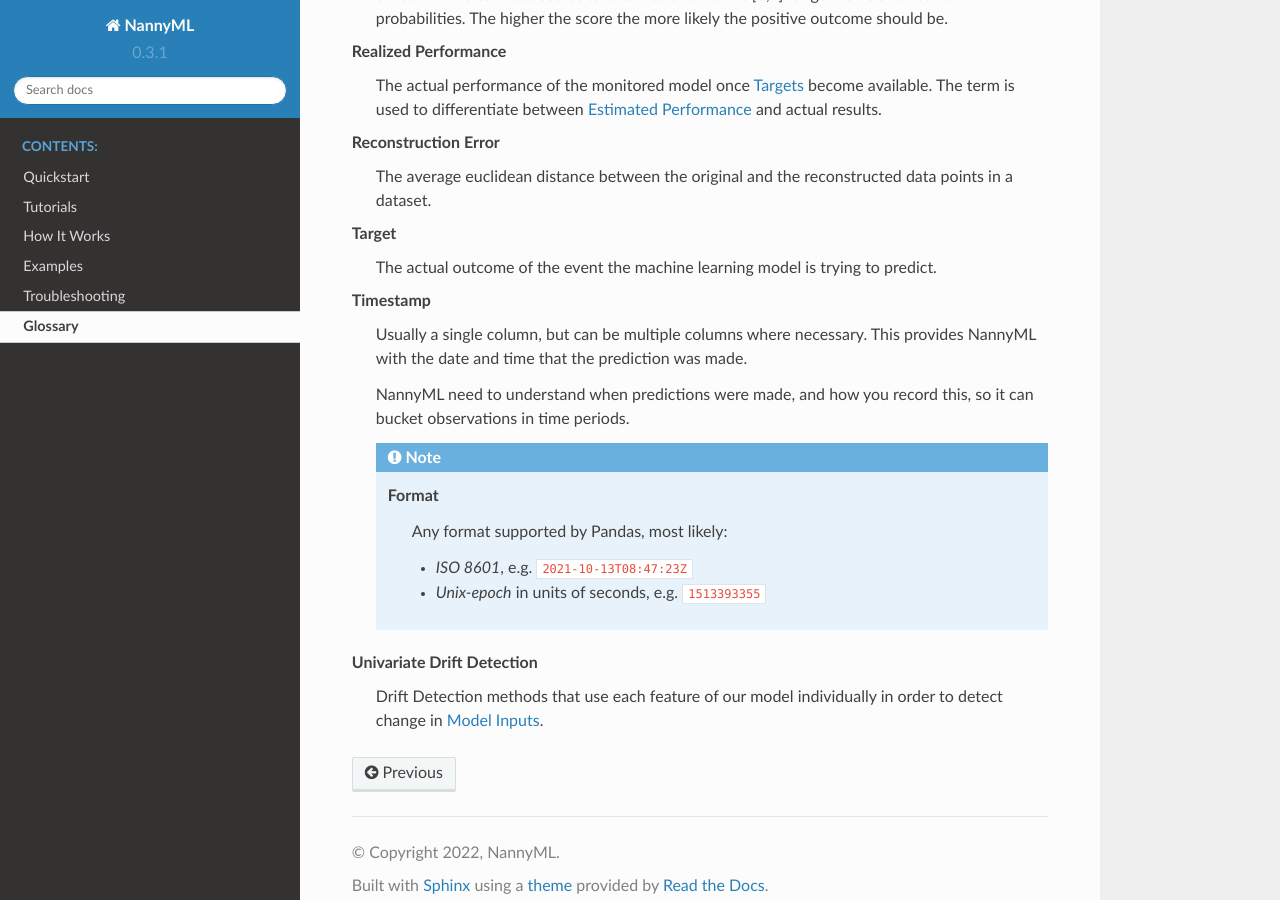
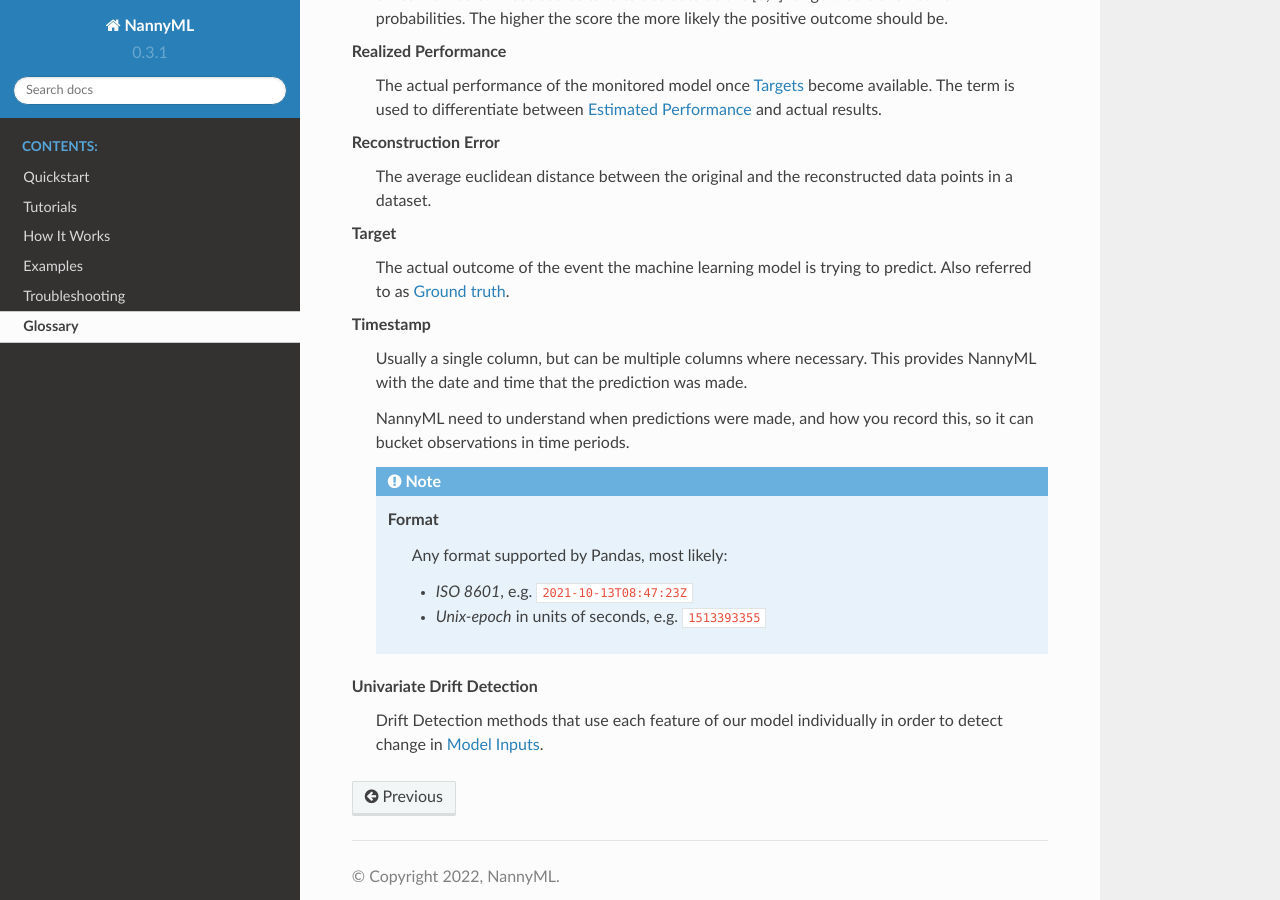
Before and after one commit to NannyML/nannyml, a Sphinx documentation site: the page built from docs/glossary.rst, in a window 1280 px wide and 900 px high, scrolled down 3254 px. Built offline with Sphinx 7.4.7 and the Read the Docs theme 2.0.0, drawn with Linux system fonts in a browser that asks for light colours; pages that are not in the unit, such as notebooks, are missing from menus.

Commit message:
update glossary

```diff
--- a/docs/glossary.rst
+++ b/docs/glossary.rst
@@ -48,7 +48,7 @@
         are also close together in the latent space.
 
     Ground truth
-        A synonym for :term:`Target`
+        A synonym for :term:`Target`.
 
     Identifier
         Usually a single column, but can be multiple columns where necessary. It is used uniquely identify an observation.
@@ -148,7 +148,8 @@
         The average euclidean distance between the original and the reconstructed data points in a dataset.
 
     Target
-        The actual outcome of the event the machine learning model is trying to predict.
+        The actual outcome of the event the machine learning model is trying to predict. Also referred to as
+        :term:`Ground truth`.
 
     Timestamp
         Usually a single column, but can be multiple columns where necessary.
```
